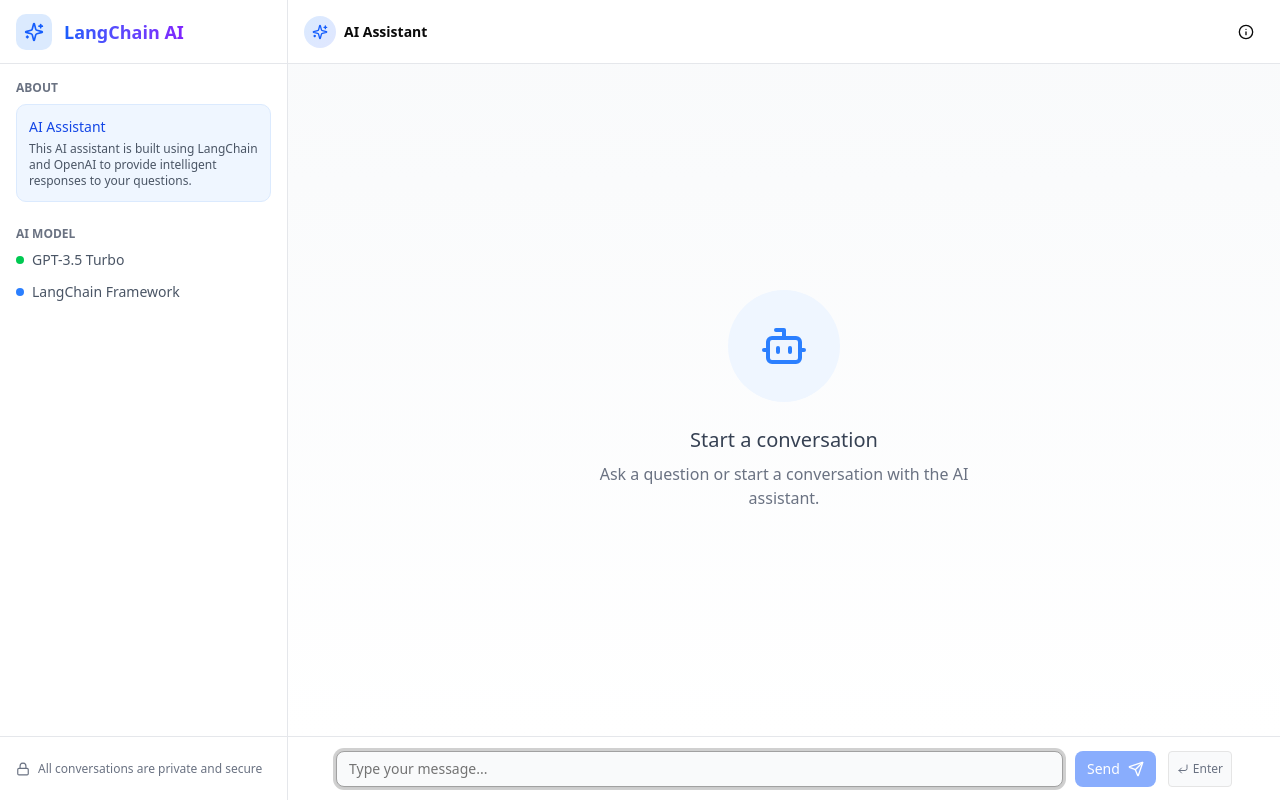
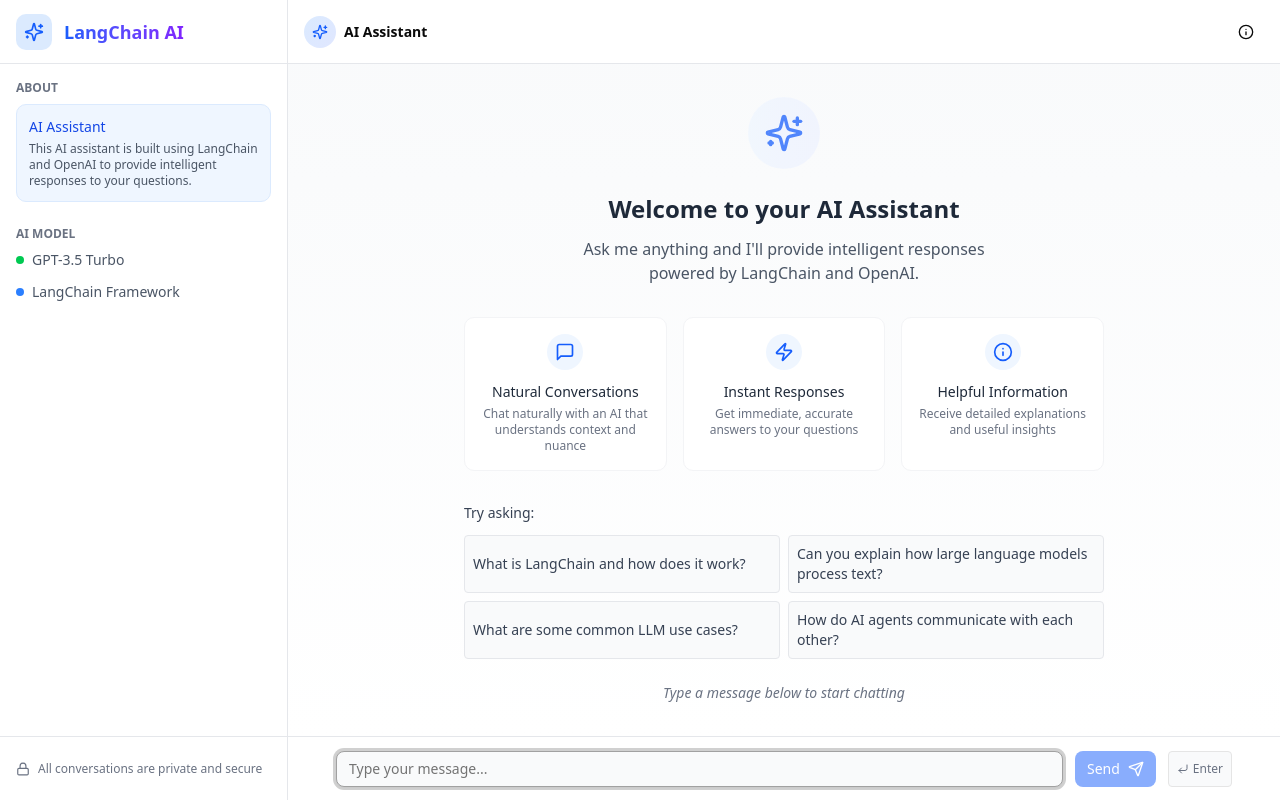
Before and after one commit to realrisman/langchain-integration-demo, a Next.js app: page /chatbot in a window 1280 px wide. Built offline with nearby package versions, Linux system fonts and the light colour scheme.

Commit message:
feat: enhance EmptyChat component with engaging welcome screen, feature cards, and suggested prompts for improved user interaction

```diff
--- a/src/components/chatbot/empty-chat.tsx
+++ b/src/components/chatbot/empty-chat.tsx
@@ -1,20 +1,105 @@
-import { Bot } from "lucide-react";
+import { Info, MessageSquare, Sparkles, Zap } from "lucide-react";
 
 /**
- * EmptyChat - Displays a placeholder when there are no messages yet
+ * EmptyChat - Displays an engaging welcome screen when there are no messages yet
  */
 export const EmptyChat = () => (
-  <div className="flex flex-col items-center justify-center h-full text-center text-gray-400 p-4">
-    <div className="p-8 bg-blue-50 rounded-full mb-6">
-      <Bot className="h-12 w-12 text-blue-500" />
-    </div>
-    <div>
-      <p className="text-xl font-medium mb-2 text-gray-700">
-        Start a conversation
+  <div className="flex flex-col items-center justify-center h-full overflow-y-auto py-8">
+    <div className="w-full max-w-2xl mx-auto text-center px-4">
+      {/* Header with animated gradient */}
+      <div className="inline-flex items-center justify-center mb-6 p-4 bg-gradient-to-r from-blue-50 to-indigo-50 dark:from-blue-950 dark:to-indigo-950 rounded-full animate-pulse">
+        <Sparkles className="h-10 w-10 text-blue-600 dark:text-blue-400" />
+      </div>
+
+      <h2 className="text-2xl font-bold text-gray-800 dark:text-gray-100 mb-3">
+        Welcome to your AI Assistant
+      </h2>
+
+      <p className="text-gray-600 dark:text-gray-300 mb-8 max-w-md mx-auto">
+        Ask me anything and I&apos;ll provide intelligent responses powered by
+        LangChain and OpenAI.
       </p>
-      <p className="text-gray-500 max-w-sm mx-auto">
-        Ask a question or start a conversation with the AI assistant.
+
+      {/* Feature cards */}
+      <div className="grid grid-cols-1 md:grid-cols-3 gap-4 mb-8">
+        <FeatureCard
+          icon={<MessageSquare className="h-5 w-5" />}
+          title="Natural Conversations"
+          description="Chat naturally with an AI that understands context and nuance"
+        />
+        <FeatureCard
+          icon={<Zap className="h-5 w-5" />}
+          title="Instant Responses"
+          description="Get immediate, accurate answers to your questions"
+        />
+        <FeatureCard
+          icon={<Info className="h-5 w-5" />}
+          title="Helpful Information"
+          description="Receive detailed explanations and useful insights"
+        />
+      </div>
+
+      {/* Suggested prompts */}
+      <div className="text-left mb-6">
+        <h3 className="text-sm font-medium text-gray-700 dark:text-gray-300 mb-3">
+          Try asking:
+        </h3>
+        <div className="grid grid-cols-1 sm:grid-cols-2 gap-2">
+          <SuggestedPrompt text="What is LangChain and how does it work?" />
+          <SuggestedPrompt text="Can you explain how large language models process text?" />
+          <SuggestedPrompt text="What are some common LLM use cases?" />
+          <SuggestedPrompt text="How do AI agents communicate with each other?" />
+        </div>
+      </div>
+
+      <p className="text-sm text-gray-500 dark:text-gray-400 italic">
+        Type a message below to start chatting
       </p>
     </div>
   </div>
 );
+
+/**
+ * Feature card component for highlighting key capabilities
+ */
+const FeatureCard = ({
+  icon,
+  title,
+  description,
+}: {
+  icon: React.ReactNode;
+  title: string;
+  description: string;
+}) => (
+  <div className="flex flex-col items-center p-4 bg-white dark:bg-gray-800 rounded-lg border border-gray-100 dark:border-gray-700 hover:shadow-md transition-shadow">
+    <div className="bg-blue-50 dark:bg-blue-900 p-2 rounded-full mb-3 text-blue-600 dark:text-blue-400">
+      {icon}
+    </div>
+    <h3 className="text-sm font-medium text-gray-800 dark:text-gray-200 mb-1">
+      {title}
+    </h3>
+    <p className="text-xs text-gray-500 dark:text-gray-400 text-center">
+      {description}
+    </p>
+  </div>
+);
+
+/**
+ * Suggested prompt component for quick-start examples
+ */
+const SuggestedPrompt = ({ text }: { text: string }) => (
+  <button
+    className="text-left p-2 bg-gray-50 dark:bg-gray-800 hover:bg-gray-100 dark:hover:bg-gray-700 rounded text-sm text-gray-700 dark:text-gray-300 transition-colors border border-gray-200 dark:border-gray-700"
+    onClick={() => {
+      const inputElement = document.querySelector(
+        'input[placeholder="Type your message..."]'
+      ) as HTMLInputElement;
+      if (inputElement) {
+        inputElement.value = text;
+        inputElement.focus();
+      }
+    }}
+  >
+    {text}
+  </button>
+);
```
